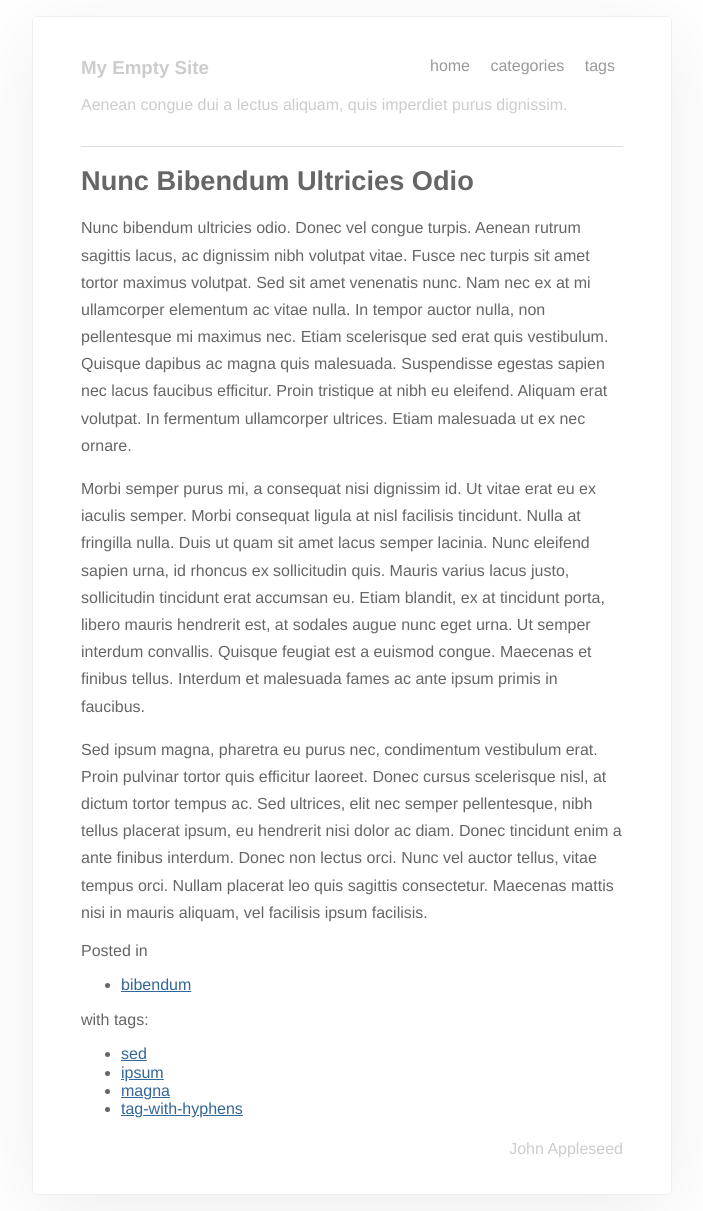
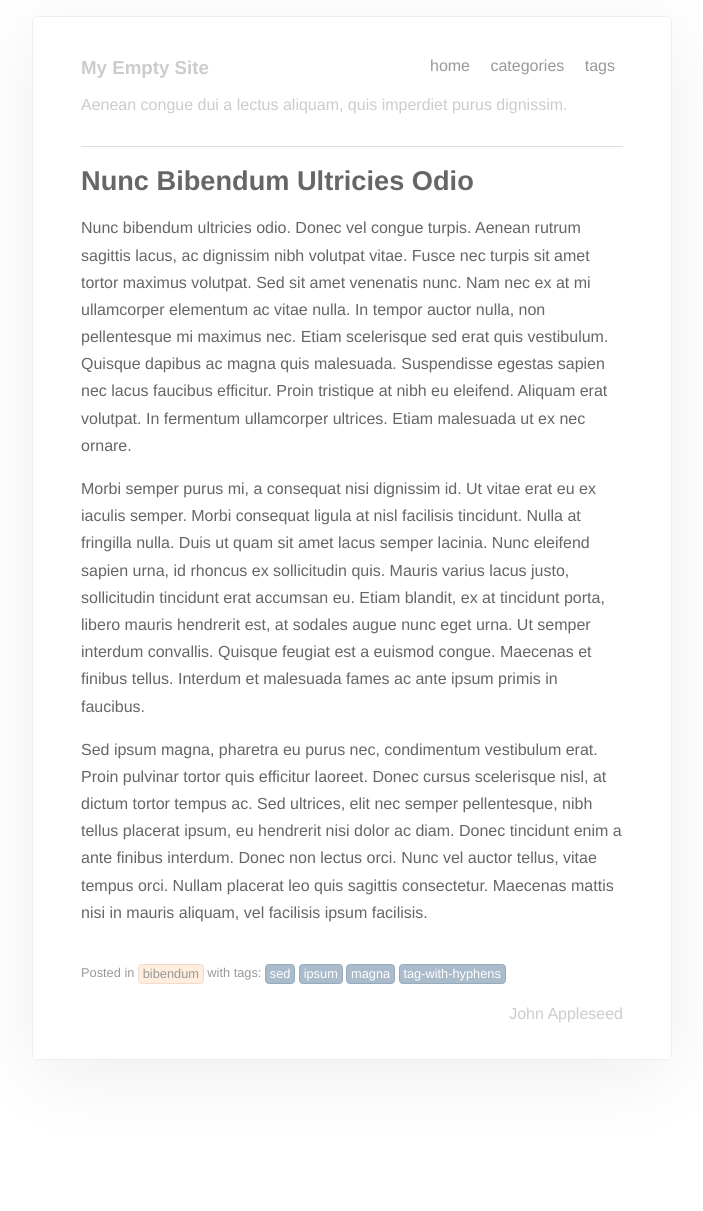
Before and after one commit to rakjin/empty-jekyll-site, a Jekyll site: the page built from _posts/2004-11-13-nunc-bibendum-ultricies-odio.md, in a window 1280 px wide. Shown: the whole page, without its empty margins (288-991 px from the left). Built offline with Jekyll 4.4.1, drawn with Linux system fonts in a browser that asks for light colours; after the commit the page ends 1076 px from its top, so only the background shows below that.

Commit message:
style category / tag area of post

```diff
--- a/_layouts/post.html
+++ b/_layouts/post.html
@@ -5,9 +5,10 @@ layout: base
 
 {{ content }}
 
+<div class="group">
 {% if page.categories.size > 0 %}
   Posted in
-  <ul class="group categories">
+  <ul class="categories">
   {% for category in page.categories %}
     <li>
       <a href="/categories.html#{{ category }}">{{ category }}</a>
@@ -22,7 +23,7 @@ layout: base
   {% else %}
     Tags:
   {% endif %}
-  <ul class="group tags">
+  <ul class="tags">
   {% for tag in page.tags %}
     <li>
       <a href="/tags.html#{{ tag }}">{{ tag }}</a>
@@ -30,5 +31,6 @@ layout: base
   {% endfor %}
   </ul>
 {% endif %}
+</div>
 
 </article>
--- a/res/base.css
+++ b/res/base.css
@@ -93,3 +93,37 @@ p { line-height: 1.7; }
 		float: none;
 	}
 }
+
+.group {
+	color: #999;
+	font-size: .8em;
+	margin-top: 3em;
+}
+.group ol,
+.group ul {
+	display: inline-block;
+	margin: 0;
+	padding: 0;
+}
+
+.group a:link,
+.group a:visited {
+	text-decoration: none;
+	color: #fff;
+}
+
+.group li {
+	display: inline-block;
+	background: #abc;
+	padding: .1em .3em;
+	border-radius: .3em;
+	border: 1px solid #9ab;
+}
+	.group .categories a:link,
+	.group .categories a:visited {
+		color: #999;
+	}
+	.group .categories li {
+		background: #fed;
+		border-color: #edc;
+	}
```
